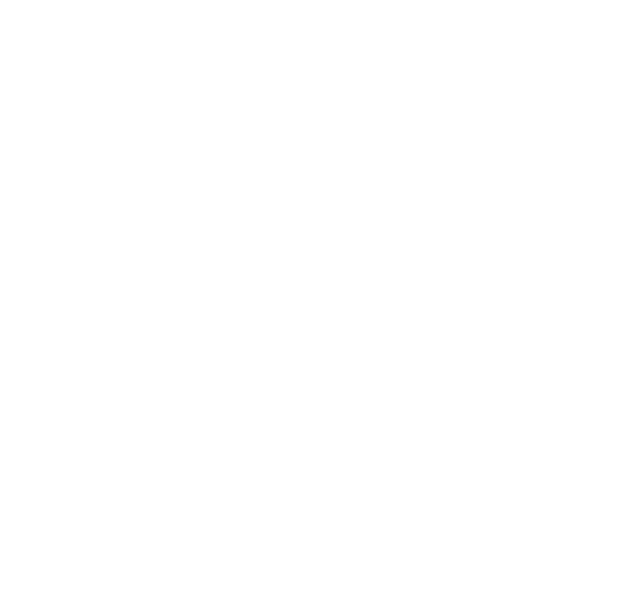
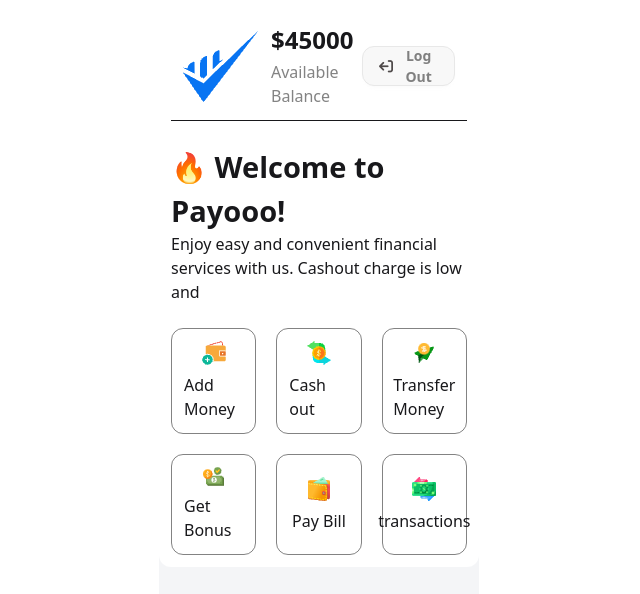
Before and after one commit to coderashik247/mobile-banking, a plain HTML site: page home.html in a window 1280 px wide. Shown: the whole page, without its empty margins (321-961 px from the left). Drawn offline with nearby package versions, Linux system fonts and the light colour scheme.

Commit message:
home page is added

```diff
--- a/home.html
+++ b/home.html
@@ -1,11 +1,73 @@
 <!DOCTYPE html>
 <html lang="en">
+
 <head>
     <meta charset="UTF-8">
     <meta name="viewport" content="width=device-width, initial-scale=1.0">
     <title>Home Page</title>
+
+    <!-- Daisy UI cdn -->
+    <link href="https://cdn.jsdelivr.net/npm/daisyui@5" rel="stylesheet" type="text/css" />
+    <!-- Tailwind CSS -->
+    <script src="https://cdn.jsdelivr.net/npm/@tailwindcss/browser@4"></script>
+
+    <!-- font awesome cdn -->
+    <link rel="stylesheet" href="https://cdnjs.cloudflare.com/ajax/libs/font-awesome/7.0.0/css/all.min.css"
+        integrity="sha512-DxV+EoADOkOygM4IR9yXP8Sb2qwgidEmeqAEmDKIOfPRQZOWbXCzLC6vjbZyy0vPisbH2SyW27+ddLVCN+OMzQ=="
+        crossorigin="anonymous" referrerpolicy="no-referrer" />
+
 </head>
-<body>
 
+<body class="w-3/12 h-[100vh]  mx-auto bg-[#f4f5f7] ">
+    <div class="bg-white rounded-b-xl p-3">
+        <nav class="border-b-1 flex justify-between items-center w-full p-3">
+            <div class="flex justify-center items-center">
+                <img src="./assets/Group.png" alt="">
+                <div class="ml-3">
+                    <h2 class="font-bold text-2xl mb-1">$<span>45000</span> </h2>
+                    <p class="text-[#08080880]">Available Balance</p>
+                </div>
+            </div>
+            <div>
+                <button class="btn rounded-xl text-[#08080880]"> <i
+                        class="fa-solid fa-arrow-right-from-bracket rotate-180 text-[#2d2626d4]"></i> Log Out</button>
+            </div>
+        </nav>
+        <main>
+            <section>
+                <div class="my-6">
+                    <h2 class="text-[29px] font-bold">🔥 Welcome to Payooo!</h2>
+                    <p>Enjoy easy and convenient financial services with us. Cashout charge is low and </p>
+                </div>
+                <div class="min-h-[200px] grid grid-cols-3 gap-5">
+                    <div class="border-1 border-[#08080880] rounded-xl flex justify-center items-center flex-col p-3">
+                        <img src="./assets/wallet1.png" alt="">
+                        <h4 class="font-medium mt-2">Add Money</h4>
+                    </div>
+                    <div class="border-1 border-[#08080880] rounded-xl flex justify-center items-center flex-col p-3">
+                        <img src="./assets/money1.png" alt="">
+                        <h4 class="font-medium mt-2">Cash out</h4>
+                    </div>
+                    <div class="border-1 border-[#08080880] rounded-xl flex justify-center items-center flex-col p-3">
+                        <img src="./assets/send1.png" alt="">
+                        <h4 class="font-medium mt-2">Transfer Money</h4>
+                    </div>
+                    <div class="border-1 border-[#08080880] rounded-xl flex justify-center items-center flex-col p-3">
+                        <img src="./assets/bonus1.png" alt="">
+                        <h4 class="font-medium mt-2">Get Bonus</h4>
+                    </div>
+                    <div class="border-1 border-[#08080880] rounded-xl flex justify-center items-center flex-col p-3">
+                        <img src="./assets/purse1.png" alt="">
+                        <h4 class="font-medium mt-2">Pay Bill</h4>
+                    </div>
+                    <div class="border-1 border-[#08080880] rounded-xl flex justify-center items-center flex-col p-3">
+                        <img src="./assets/transaction1.png" alt="">
+                        <h4 class="font-medium mt-2">transactions</h4>
+                    </div>
+                </div>
+            </section>
+        </main>
+    </div>
 </body>
+
 </html>
```
Also changed, not shown: js/home.js (added).
